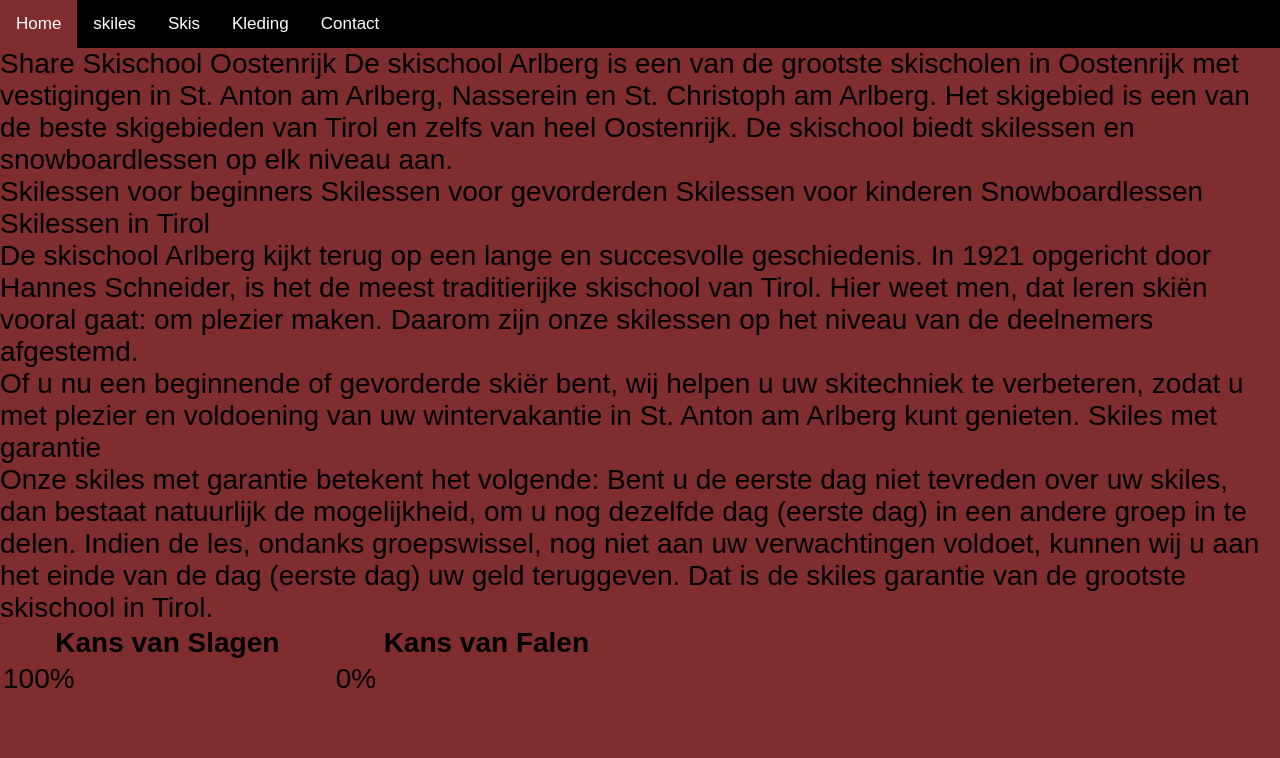
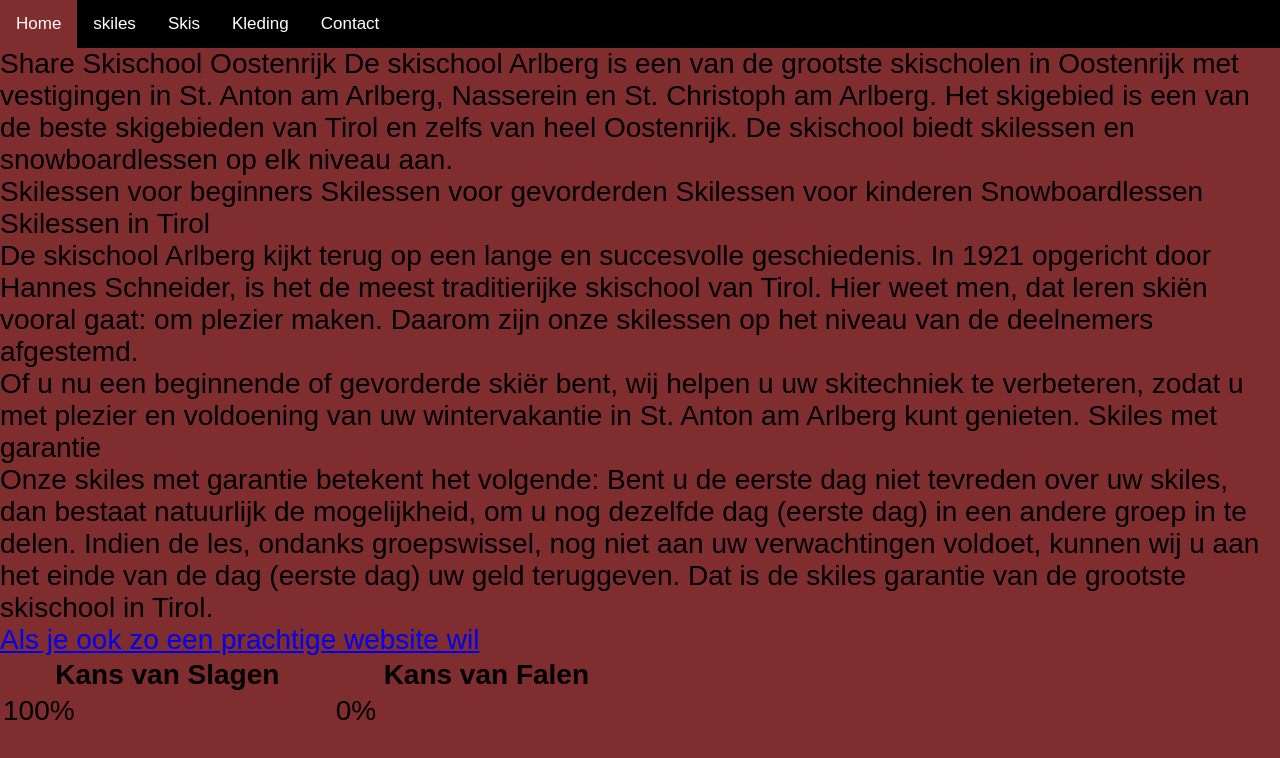
Before and after one commit to 137261/137261.github.io, a plain HTML site: page skiles.html in a window 1280 px wide. Drawn offline with Linux system fonts and the light colour scheme.

Commit message:
Update skiles.html

```diff
--- a/skiles.html
+++ b/skiles.html
@@ -35,6 +35,7 @@ Skiles met garantie
 <br>
 Onze skiles met garantie betekent het volgende: Bent u de eerste dag niet tevreden over uw skiles, dan bestaat natuurlijk de mogelijkheid, om u nog dezelfde dag (eerste dag) in een andere groep in te delen. Indien de les, ondanks groepswissel, nog niet aan uw verwachtingen voldoet, kunnen wij u aan het einde van de dag (eerste dag) uw geld teruggeven. Dat is de skiles garantie van de grootste skischool in Tirol.
 </div>
+<a href="https://www.w3schools.com/html/">Als je ook zo een prachtige website wil</a>
  <table style="width:50%">
   <tr>
     <th>Kans van Slagen</th>
```
